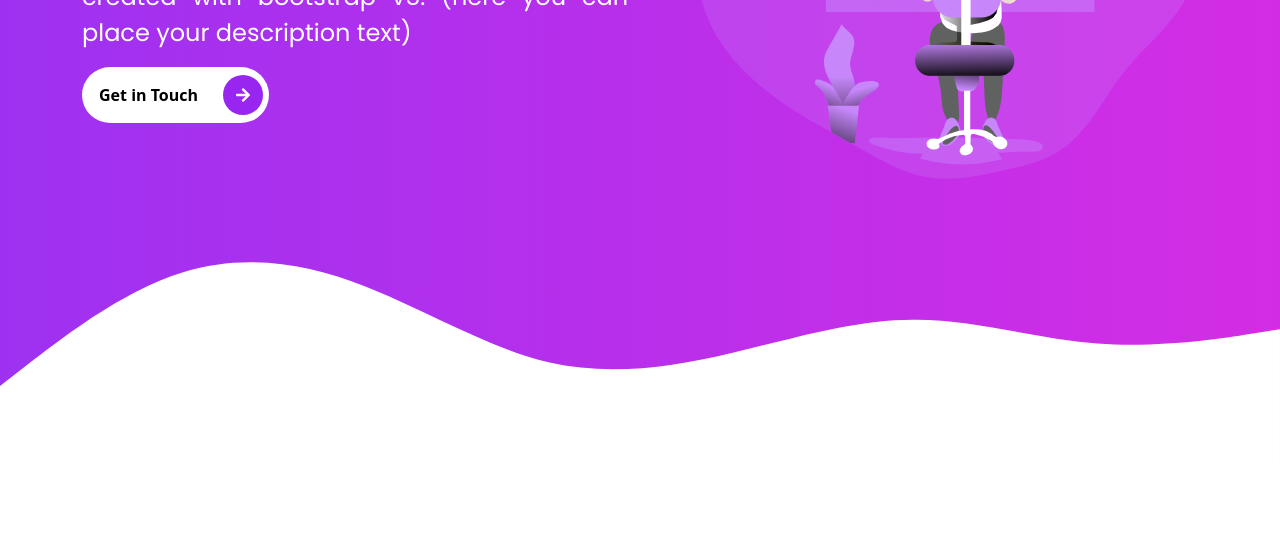
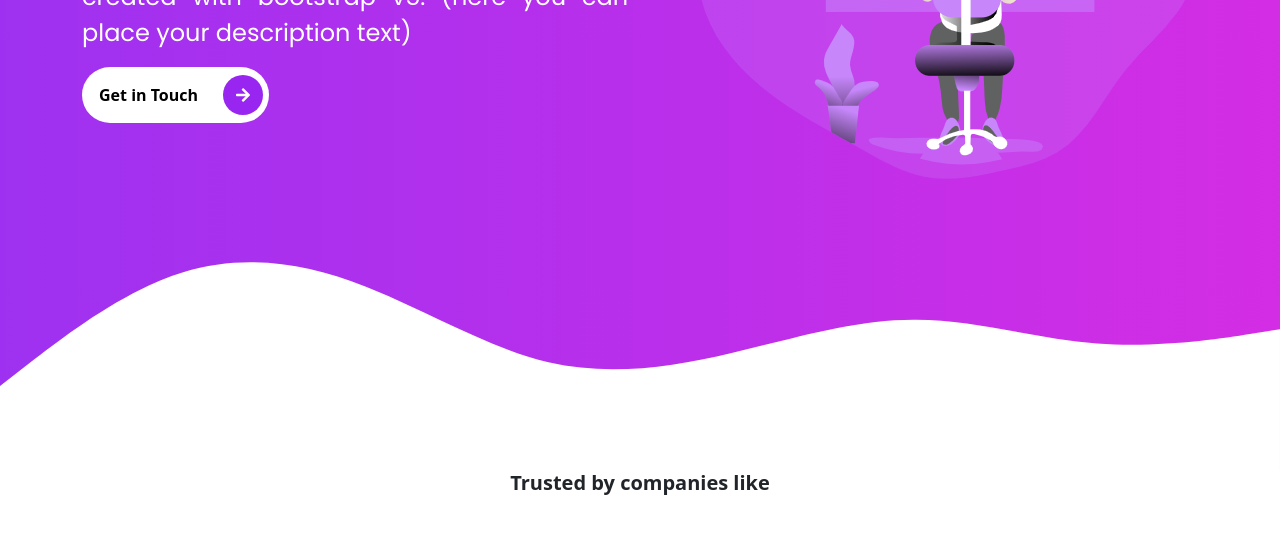
Before and after one commit to massimilianoporzio/portfolio, a website: page index.html in a window 1280 px wide. Shown: the part 473-1006 px from the top of the page. Before the commit the page ends 944 px from the top, so only its background shows below. Drawn offline with Linux system fonts and the light colour scheme.

Commit message:
add linee sotto il testo

```diff
--- a/index.html
+++ b/index.html
@@ -91,6 +91,18 @@
     <svg xmlns="http://www.w3.org/2000/svg" viewBox="0 0 1440 320"><path fill="#fff" fill-opacity="1" d="M0,224L34.3,197.3C68.6,171,137,117,206,96C274.3,75,343,85,411,112C480,139,549,181,617,197.3C685.7,213,754,203,823,186.7C891.4,171,960,149,1029,149.3C1097.1,149,1166,171,1234,176C1302.9,181,1371,171,1406,165.3L1440,160L1440,320L1405.7,320C1371.4,320,1303,320,1234,320C1165.7,320,1097,320,1029,320C960,320,891,320,823,320C754.3,320,686,320,617,320C548.6,320,480,320,411,320C342.9,320,274,320,206,320C137.1,320,69,320,34,320L0,320Z"></path></svg>
 </section>
 <!-- end the intro section -->
+<!-- start the companies section -->
+<section id="companies" class="companies">
+    <div class="container">
+        <div class="row text-center">
+            <h4 class="fw-bold lead mb-3">Trusted by companies like</h4>
+            <div class="heading-line mb-5"></div>
+
+        </div>
+    </div>
+</section>
+<!-- end the companies section -->
+
 
 <script src="assets/js/bootstrap.bundle.js">
 </script>
```
